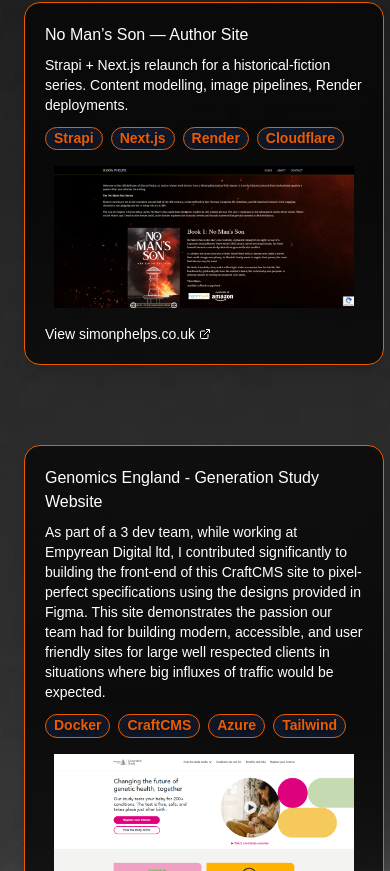
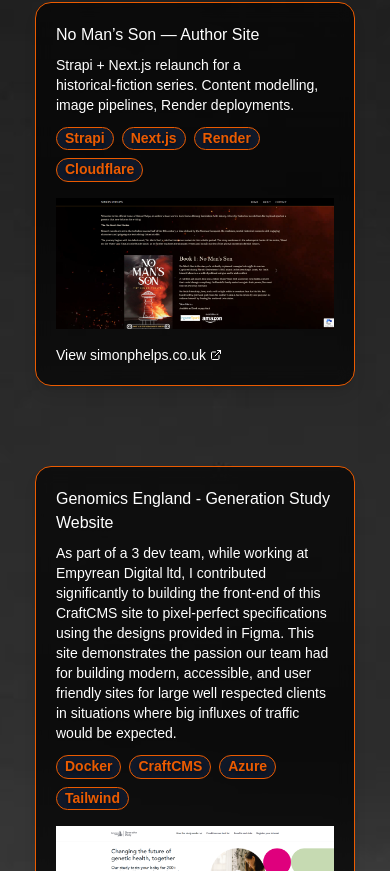
Before and after one commit to Nartuom/tombl-app, a Next.js app: page / in a window 390 px wide. Shown: the part 3153-4024 px from the top of the page. Built offline with nearby package versions, Linux system fonts and the light colour scheme.

Commit message:
adjust project card width at sm device size

```diff
--- a/app/components/Portfolio.tsx
+++ b/app/components/Portfolio.tsx
@@ -311,7 +311,7 @@
           <div className="flex flex-row flex-wrap row-start-2 col-span-1 md:col-span-2 md:ml-28 text-shadow-lg pb-10  md:border-r-2 border-accent justify-around">
             {PROJECTS.map((p, i) => (
               <Reveal key={i} delay={i * 0.05}>
-                <Card className="my-0 w-90 md:w-100">
+                <Card className="my-0 w-80 md:w-100">
                   <CardContent>
                     <h3 className="font-medium">{p.name}</h3>
                     <p className="mt-2 text-sm text-white">{p.blurb}</p>
```
